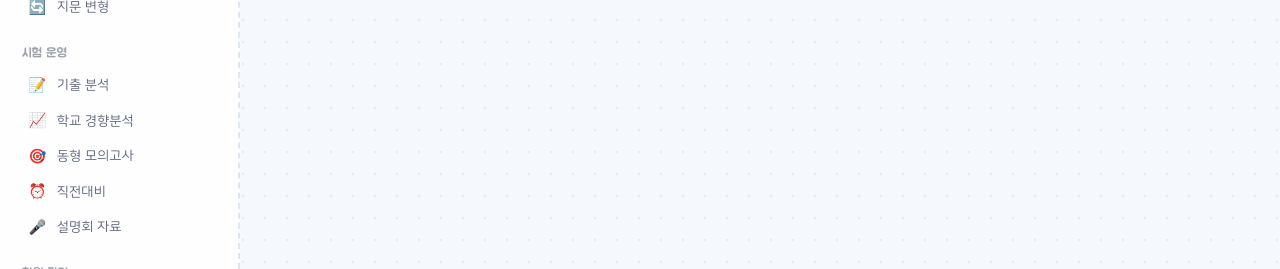
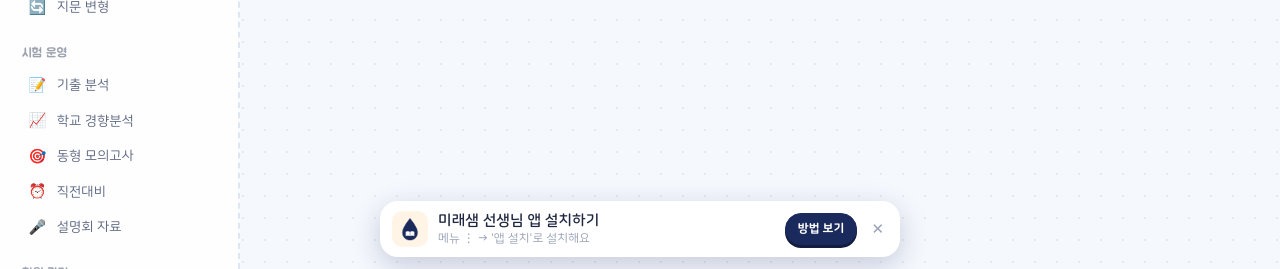
Before and after one commit to xpel0303/miraesam, a FastAPI app: template app/templates/bank/cart.html in a window 1280 px wide. Shown: the part 531-800 px from the top of the page. Run offline with FastAPI, Linux system fonts and the light colour scheme; the template is opened without the code that fills it, so the values that code supplies are empty.

Commit message:
앱 설치 띠: 카톡·네이버 앱 안이면 '크롬/사파리로 열기', 설치 신호가 없으면 메뉴로 설치하는 방법 안내 / 학생 앱 범위를 그 학생 화면으로 (선생님 앱과 따로 설치)
Co-Authored-By: Claude Opus 5.5 <noreply@anthropic.com>
Claude-Session: https://claude.ai/code/session_01DzvhvGSFfasBTqWFRFipto

```diff
--- a/app/routes/pwa.py
+++ b/app/routes/pwa.py
@@ -54,7 +54,7 @@ def manifest(s: str = ""):
         "short_name": "미래샘 숙제" if code else "미래샘 교사",
         "id": f"/s/{code}" if code else "/",
         "start_url": f"/s/{code}" if code else "/",
-        "scope": "/",
+        "scope": f"/s/{code}" if code else "/",  # 학생 앱은 그 학생 화면만 — 선생님 앱(/)이 깔린 폰에서도 따로 설치되게
         "display": "standalone",
         "background_color": "#FFF4E6",
         "theme_color": "#1B2A5C",
--- a/app/templates/_pwa_install.html
+++ b/app/templates/_pwa_install.html
@@ -9,6 +9,12 @@
   <p><b>아이폰에서 앱으로 설치하기</b></p>
   <ol><li>사파리 아래쪽 <b>공유 버튼</b>(□↑)을 눌러요</li><li><b>'홈 화면에 추가'</b>를 눌러요</li><li>오른쪽 위 <b>'추가'</b>를 누르면 끝!</li></ol>
   <p class="small muted">카카오톡 안에서 열었다면 오른쪽 아래 ⋯ → '다른 브라우저로 열기(사파리)' 먼저 해 주세요.</p>
+</div>
+<div id="pwa-and" class="pwa-ios" hidden>
+  <p><b>안드로이드에서 앱으로 설치하기</b></p>
+  <ol><li><b>크롬</b>(또는 삼성 인터넷)으로 이 화면을 열어요</li><li>오른쪽 위 <b>⋮ 메뉴</b>를 눌러요</li><li><b>'앱 설치'</b> 또는 <b>'홈 화면에 추가'</b>를 누르면 끝!</li></ol>
+  <p class="small muted">카카오톡·네이버 앱 안에서는 설치가 안 돼요. 크롬으로 먼저 열어 주세요.</p>
+  <button type="button" class="btn small" id="pwa-and-ok">알겠어요</button>
   <button type="button" class="btn small" id="pwa-ios-ok">알겠어요</button>
 </div>
 <script>
@@ -19,14 +25,34 @@
   const KEY = "pwa-bar-closed";
   try { if (Date.now() - (+localStorage.getItem(KEY) || 0) < 7 * 864e5) return; } catch (e) {}
   const bar = document.getElementById("pwa-bar"), ios = document.getElementById("pwa-ios"), go = document.getElementById("pwa-go");
-  const close = () => { bar.hidden = true; ios.hidden = true; try { localStorage.setItem(KEY, Date.now()); } catch (e) {} };
+  const close = () => { bar.hidden = true; ios.hidden = true; document.getElementById("pwa-and").hidden = true; try { localStorage.setItem(KEY, Date.now()); } catch (e) {} };
   document.getElementById("pwa-x").onclick = close;
   document.getElementById("pwa-ios-ok").onclick = close;
+  document.getElementById("pwa-and-ok").onclick = close;
+  const and = document.getElementById("pwa-and"), sub = document.getElementById("pwa-sub");
+  const ua = navigator.userAgent, inKakao = /KAKAOTALK/i.test(ua), inApp = inKakao || /NAVER\(|Instagram|FBAN|FBAV|Line\/|DaumApps|everytimeApp/i.test(ua);
   const isIOS = /iPhone|iPad|iPod/.test(navigator.userAgent) || (navigator.platform === "MacIntel" && navigator.maxTouchPoints > 1);
+  if (inApp) {  // 카톡·네이버 앱 안의 브라우저는 설치가 안 됨 → 바깥 브라우저로 열기
+    bar.hidden = false; sub.textContent = isIOS ? "사파리로 열어야 설치할 수 있어요" : "크롬으로 열어야 설치할 수 있어요";
+    go.textContent = isIOS ? "사파리로 열기" : "크롬으로 열기";
+    go.onclick = () => {
+      const url = location.href;
+      if (inKakao) location.href = "kakaotalk://web/openExternal?url=" + encodeURIComponent(url);
+      else if (!isIOS) location.href = "intent://" + url.replace(/^https?:\/\//, "") + "#Intent;scheme=https;package=com.android.chrome;end";
+      else ios.hidden = false;
+    };
+    return;
+  }
   if (isIOS) { bar.hidden = false; go.textContent = "방법 보기"; go.onclick = () => { ios.hidden = false; }; return; }
+  setTimeout(() => {  // 설치 버튼 신호(beforeinstallprompt)가 안 오는 브라우저·폰이면 직접 하는 방법 안내
+    if (ev || !bar.hidden) return;
+    bar.hidden = false; sub.textContent = "메뉴 ⋮ → '앱 설치'로 설치해요"; go.textContent = "방법 보기"; go.onclick = () => { and.hidden = false; };
+  }, 3500);
   let ev = null;
-  window.addEventListener("beforeinstallprompt", e => { e.preventDefault(); ev = e; bar.hidden = false; });
-  go.onclick = async () => { if (!ev) return; ev.prompt(); const r = await ev.userChoice.catch(() => null); ev = null; if (r && r.outcome === "accepted") close(); };
+  window.addEventListener("beforeinstallprompt", e => { e.preventDefault(); ev = e; bar.hidden = false; and.hidden = true;
+    sub.textContent = "홈 화면에 아이콘이 생겨요"; go.textContent = "설치"; go.onclick = install; });
+  const install = async () => { if (!ev) { and.hidden = false; return; } ev.prompt(); const r = await ev.userChoice.catch(() => null); ev = null; if (r && r.outcome === "accepted") close(); };
+  go.onclick = install;
   window.addEventListener("appinstalled", close);
 })();
 </script>
```
